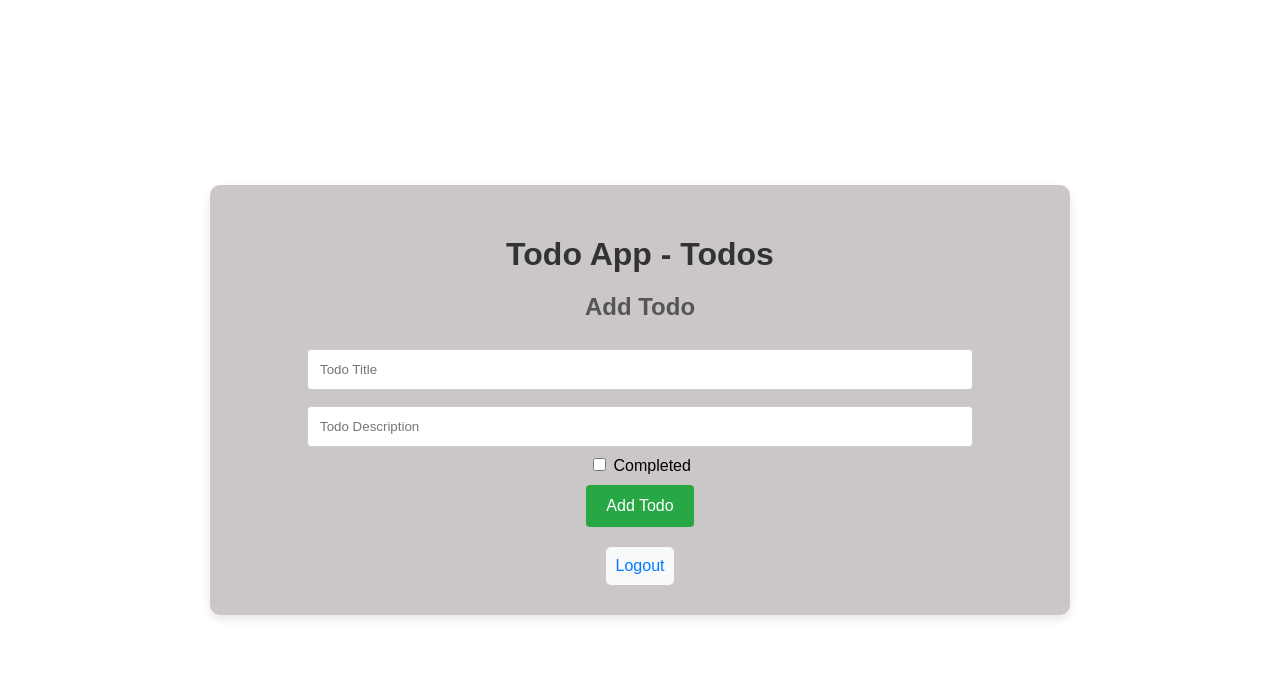
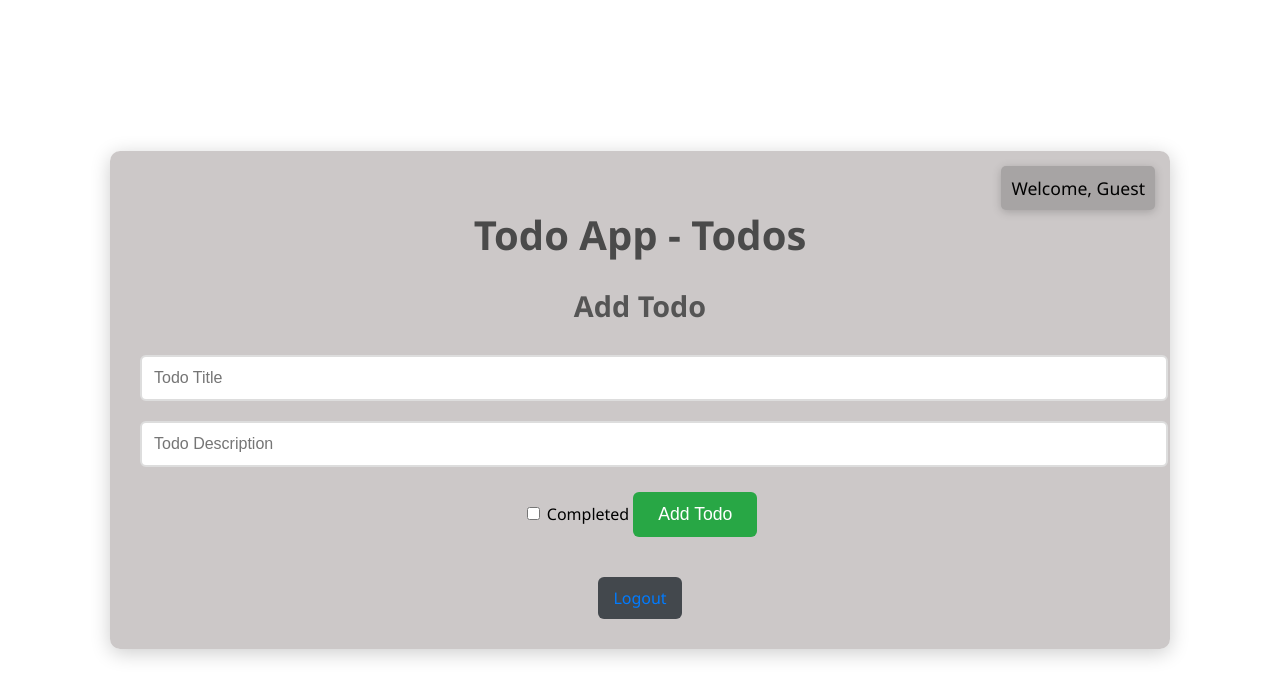
Before and after one commit to sunilrathod098/ToDos-Management, a website: page public/todos.html in a window 1280 px wide. Drawn offline with Linux system fonts and the light colour scheme; no server answers.

Commit message:
add Username with ToDos Management

```diff
--- a/public/script.js
+++ b/public/script.js
@@ -91,6 +91,7 @@ async function login() {
     if (data) {
       alert("Login successful!");
       localStorage.setItem("token", data.token); // Store token
+      localStorage.setItem("Username", data.user.username); // store the username
       window.location.href = "todos.html"; // Redirect to todos page
     } else {
       errormessage.textContent = data.message || "Invalid credentials.";
@@ -138,6 +139,15 @@ async function addTodo() {
 async function loadTodos() {
   const todoList = document.getElementById("todo-list");
   todoList.innerHTML = ""; // Clear the current todo list
+
+  //get username from localstorage and display here
+  const usernameDisplay = document.getElementById("username-display");
+  const username = localStorage.getItem("Username");
+  if (username) {
+    usernameDisplay.textContent = `Welcome, ${username}`;
+  } else {
+    usernameDisplay.textContent = `Welcome, Guest`;
+  }
 
   try {
     const todos = await sendRequest(API_URL_TODOS, "GET");
@@ -217,10 +227,8 @@ async function deleteTodo(id) {
   }
 }
 
-// Load todos when the todos.html page loads
-if (document.getElementById("todo-list")) {
-  loadTodos(); // Fetch todos initially
-}
+//call loadtodos on page load
+document.addEventListener("DOMContentLoaded", loadTodos);
 
 // Loader functions
 function showLoader() {
--- a/public/todos.html
+++ b/public/todos.html
@@ -5,84 +5,104 @@
   <meta charset="UTF-8">
   <meta name="viewport" content="width=device-width, initial-scale=1.0">
   <title>Todos - Todo App</title>
-  <link rel="icon" href="todos.ico" type="image/x-icon"> <!-- Icon -->
+  <link rel="icon" href="todos.ico" type="image/x-icon">
   <style>
     body {
-      font-family: Arial, sans-serif;
+      font-family: 'Segoe UI', Tahoma, Geneva, Verdana, sans-serif;
       background: url('todosbackimgs.jpg') no-repeat center center fixed;
       background-size: cover;
-      background-position: center;
-      background-attachment: fixed;
       margin: 0;
       display: flex;
       justify-content: center;
       align-items: center;
       height: 100vh;
+      color: #000000;
     }
 
     .container {
-      background-color: rgba(198, 193, 193, 0.9);
+      background-color: rgba(199, 195, 195, 0.9);
       border-radius: 10px;
       padding: 30px;
-      box-shadow: 0 4px 10px rgba(0, 0, 0, 0.1);
-      max-width: 800px;
-      width: 100%;
+      box-shadow: 0 4px 20px rgba(0, 0, 0, 0.2);
+      max-width: 1000px;
+      width: 150%;
       text-align: center;
       overflow-y: auto;
-      max-height: 80vh;
+      max-height: 100vh;
+      position: relative;
+      /* Added for username positioning */
     }
 
     h1 {
-      font-size: 2rem;
-      margin-bottom: 10px;
-      color: #333;
+      font-size: 2.5rem;
+      margin-bottom: 15px;
+      color: #4a4a4a;
     }
 
     h2 {
-      font-size: 1.5rem;
+      font-size: 1.8rem;
       margin-bottom: 20px;
       color: #555;
     }
 
     input[type="text"] {
-      width: 80%;
+      width: 100%;
       padding: 12px;
-      margin: 8px 0;
-      border: 1px solid #ccc;
-      border-radius: 4px;
+      margin: 10px 0;
+      border: 2px solid #ddd;
+      border-radius: 6px;
+      font-size: 1rem;
+      transition: border-color 0.3s;
+    }
+
+    input[type="text"]:focus {
+      border-color: #007bff;
+      outline: none;
     }
 
     button {
       background-color: #28a745;
       color: white;
-      padding: 12px 20px;
+      padding: 12px 25px;
       border: none;
-      border-radius: 4px;
-      font-size: 1rem;
+      border-radius: 6px;
+      font-size: 1.1rem;
       cursor: pointer;
-      margin-top: 10px;
+      margin-top: 15px;
+      transition: background-color 0.3s, transform 0.2s;
     }
 
     button:hover {
       background-color: #218838;
+      transform: translateY(-2px);
+    }
+
+    button:active {
+      transform: translateY(0);
     }
 
     #todo-list {
       margin-top: 20px;
       text-align: left;
       overflow-y: auto;
-      max-height: 400px;
+      max-height: 300px;
+      padding: 0 10px;
     }
 
     .todo-item {
       background-color: #f9f9f9;
-      padding: 10px;
-      margin-bottom: 10px;
+      padding: 15px;
+      margin-bottom: 15px;
       border: 1px solid #ddd;
-      border-radius: 4px;
+      border-radius: 6px;
       display: flex;
       justify-content: space-between;
-      gap: 5px;
+      align-items: center;
+      transition: background-color 0.3s;
+    }
+
+    .todo-item:hover {
+      background-color: #f1f1f1;
     }
 
     .todo-actions {
@@ -92,6 +112,7 @@
 
     .todo-actions button {
       background-color: #007bff;
+      padding: 8px 15px;
     }
 
     .todo-actions button:hover {
@@ -99,26 +120,37 @@
     }
 
     .username-display {
-      text-align: right;
-      margin-bottom: 10px;
-      color: #333;
+      position: absolute;
+      top: 15px;
+      right: 15px;
+      background-color: #a7a4a4;
+      padding: 10px;
+      border-radius: 5px;
+      box-shadow: 0 2px 10px rgba(0, 0, 0, 0.2);
       font-size: 1.1rem;
     }
 
     a {
-      display: block;
+      display: inline-block;
       margin-top: 20px;
       color: #007bff;
       text-decoration: none;
-      padding: 10px;
-      border-radius: 5px;
-      background-color: #f8f9fa;
-      width: fit-content;
-      margin: 0 auto;
+      padding: 10px 15px;
+      border-radius: 6px;
+      background-color: #43484d;
+      transition: background-color 0.3s, text-decoration 0.2s;
     }
 
     a:hover {
+      background-color: #dddfe0;
       text-decoration: underline;
+    }
+
+    #loader {
+      display: none;
+      font-size: 1.2rem;
+      color: #555;
+      margin-top: 20px;
     }
   </style>
 </head>
@@ -126,18 +158,17 @@
 <body>
   <div class="container">
     <h1>Todo App - Todos</h1>
-    <div class="username-display" id="username-display"></div> <!-- Display username here -->
+    <div class="username-display" id="username-display"></div>
     <div id="todo-section">
       <h2>Add Todo</h2>
-      <input type="text" id="todo-title" placeholder="Todo Title" required><br>
-      <input type="text" id="todo-description" placeholder="Todo Description" required><br>
+      <input type="text" id="todo-title" placeholder="Todo Title" required>
+      <input type="text" id="todo-description" placeholder="Todo Description" required>
       <label>
         <input type="checkbox" id="todo-checkbox"> Completed
-      </label><br>
+      </label>
       <button id="add-todo-button" onclick="addTodo()">Add Todo</button>
-
       <div id="todo-list"></div>
-      <div id="loader" style="display: none;">Loading...</div>
+      <div id="loader">Loading...</div>
     </div>
     <a href="login.html">Logout</a>
   </div>
```
Also changed, not shown: Documentation_Of_Project.md (+5 -4 lines), README.md.
